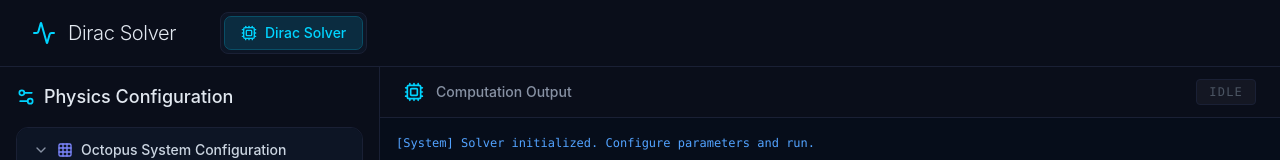
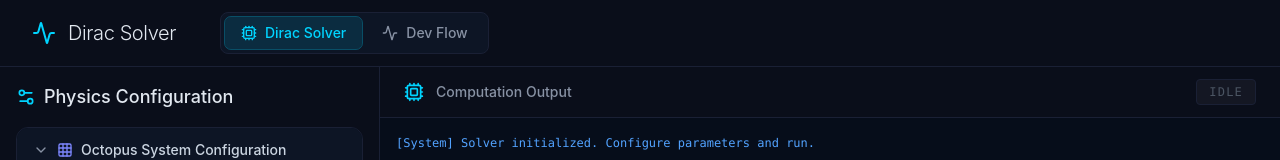
Before and after one commit to photonics-dhl/Dirac_solver, a React (Vite) app in the folder frontend/: page / in a window 1280 px wide. Shown: the top 160 px of the page. Built offline with nearby package versions, Linux system fonts and the light colour scheme; no server answers.

Commit message:
fix: add missing Dev Flow tab nav button to header

```diff
--- a/frontend/src/App.tsx
+++ b/frontend/src/App.tsx
@@ -21,6 +21,14 @@ export default function App() {
                     >
                         <Cpu className="w-4 h-4" />
                         Dirac Solver
+                    </button>
+                    <button
+                        onClick={() => setActiveTab('devflow')}
+                        className="flex items-center gap-2 px-4 py-1.5 rounded-md text-sm font-medium transition-colors"
+                        style={activeTab === 'devflow' ? { background: 'rgba(0,212,255,0.12)', color: '#00d4ff', outline: '1px solid rgba(0,212,255,0.3)' } : { color: '#8892a4' }}
+                    >
+                        <Activity className="w-4 h-4" />
+                        Dev Flow
                     </button>
                 </div>
             </div>
```
